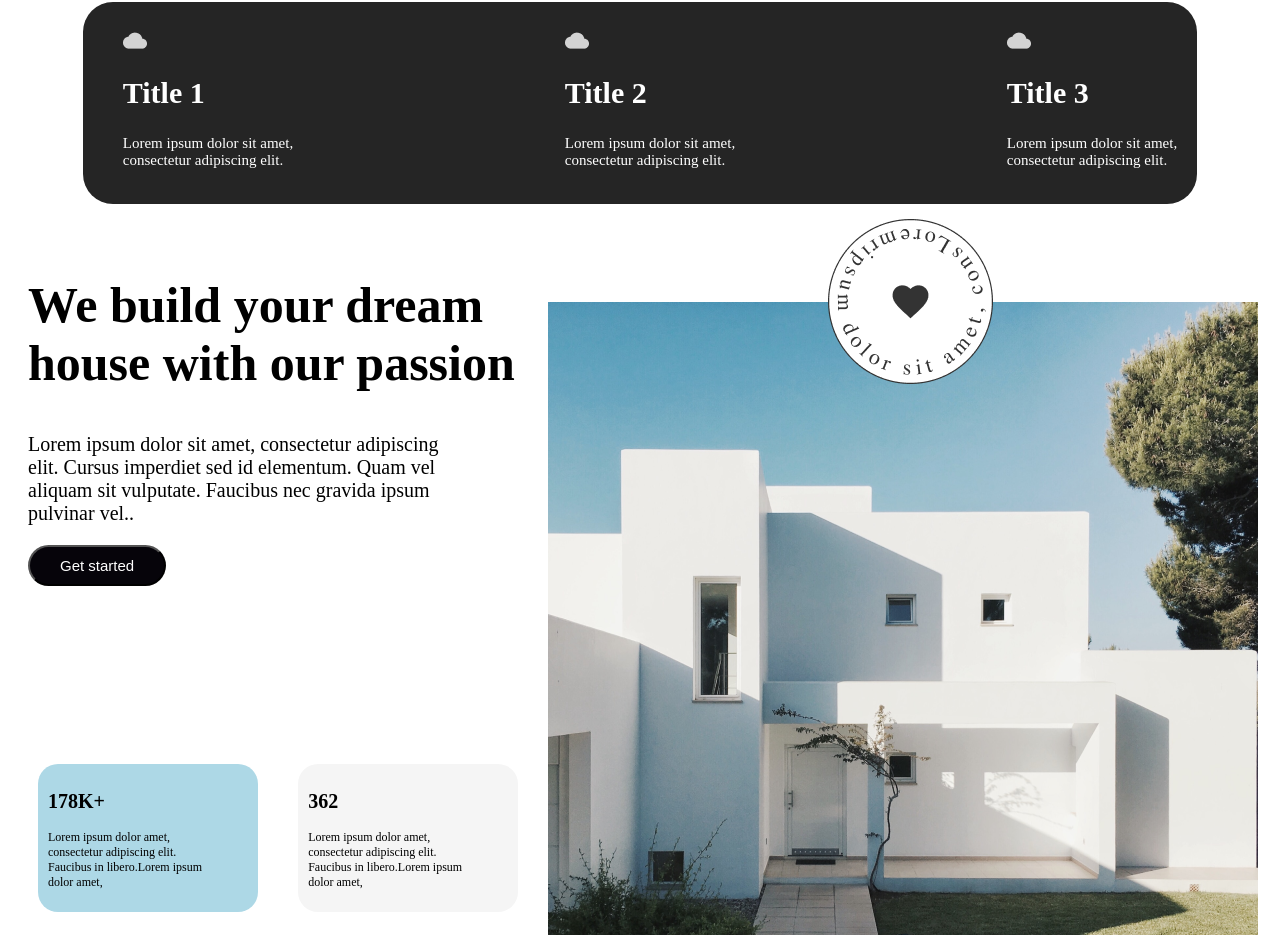
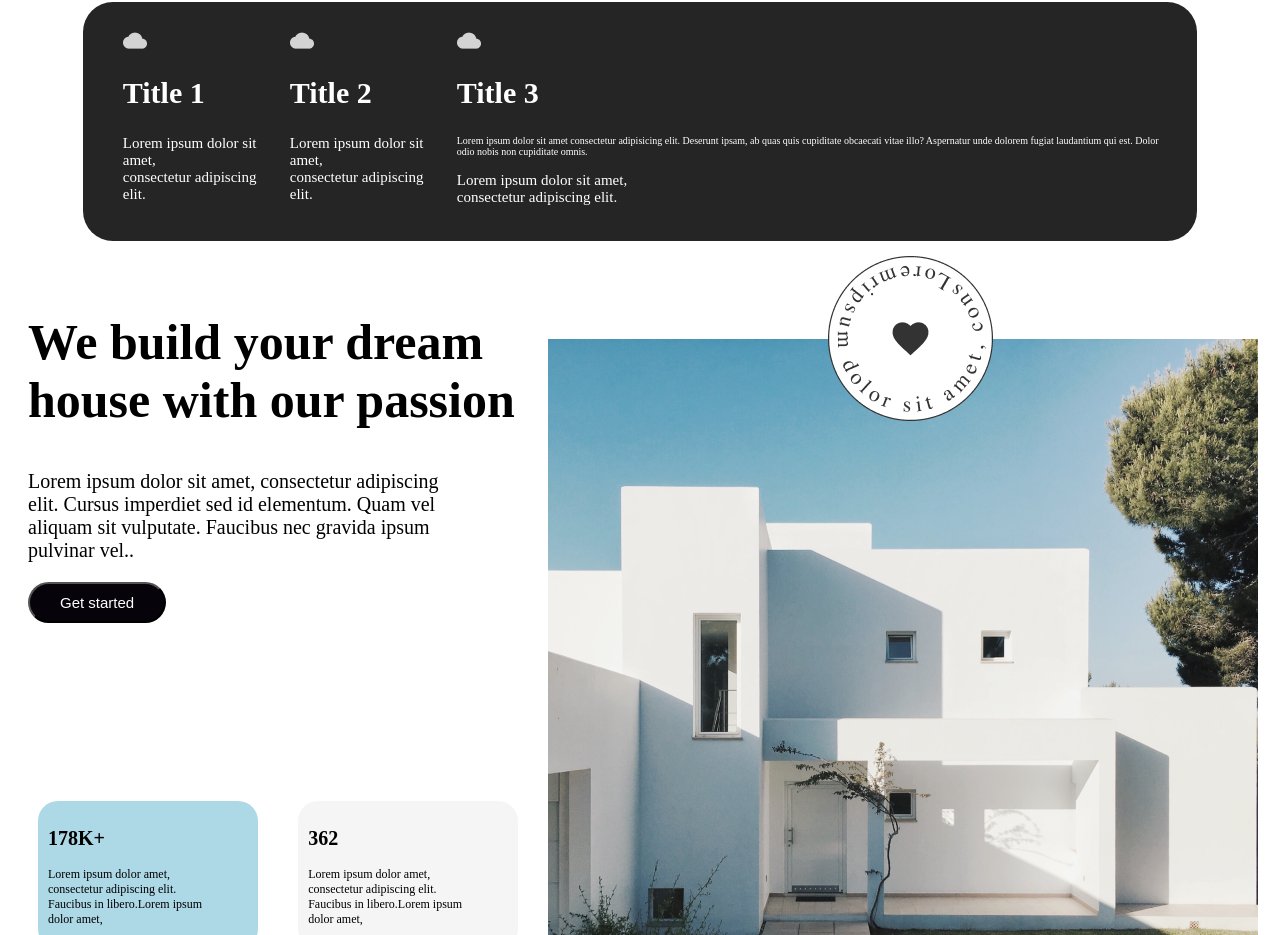
Before and after one commit to jorgemc94/Landing-2, a plain HTML site: page index.html in a window 1280 px wide. Shown: the part 854-1789 px from the top of the page. Drawn offline with Linux system fonts and the light colour scheme.

Commit message:
ADD change

```diff
--- a/index.html
+++ b/index.html
@@ -33,6 +33,7 @@
                 <article class="list__article__content">
                     <img class="list__article__content__cloud" src="imagenes/Cloud.png" alt="cloud">
                     <h2 class="list__article__content__title">Title 3</h2>
+                    <p>Lorem ipsum dolor sit amet consectetur adipisicing elit. Deserunt ipsam, ab quas quis cupiditate obcaecati vitae illo? Aspernatur unde dolorem fugiat laudantium qui est. Dolor odio nobis non cupiditate omnis.</p>
                     <p class="list__article__content__description">Lorem ipsum dolor sit amet,<br>consectetur adipiscing elit.</p>
                 </article>
             </section>
```
